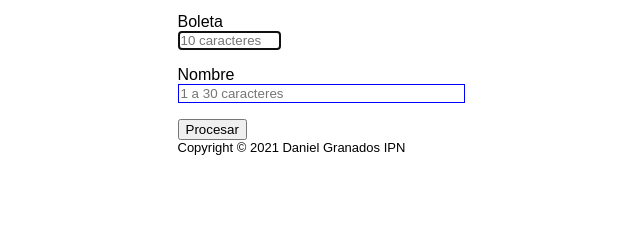
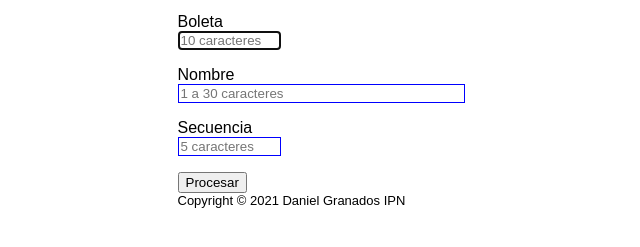
Before and after one commit to Tarea1ProWeb/Tarea1ProWeb.github.io, a plain HTML site: page index.html in a window 1280 px wide. Shown: the part 109-356 px from the top of the page, without its empty margins (319-959 px from the left). Drawn offline with Linux system fonts and the light colour scheme.

Commit message:
Secuencia HTML

```diff
--- a/index.html
+++ b/index.html
@@ -38,7 +38,7 @@
     <form id="forma" action="javascript:;">
         <p><em>El borde azul indica Obligatorio</em></p>
         <p>
-            <label accesskey="N">
+            <label accesskey="B">
                 Boleta<br>
                 <input type="text" name="boleta" autofocus pattern=".{1,10}" title="10 caracteres"
                     required maxlength="10" size="10" placeholder="10 caracteres"> <!--CUADRO DE ENTRADA-->
@@ -53,6 +53,14 @@
             </label>
             <br><output id="salidaNombre"></output>
         </p>
+        <p>
+            <label accesskey="S">
+                Secuencia<br>
+                <input type="text" name="secuencia" autofocus pattern=".{1,5}" title="5 caracteres"
+                    required maxlength="5" size="10" placeholder="5 caracteres"> <!--CUADRO DE ENTRADA-->
+            </label>
+            <br><output id="salidaSecuencia"></output>
+        </p>
 
         <input type="submit" value="Procesar" accesskey="P">
 
```
